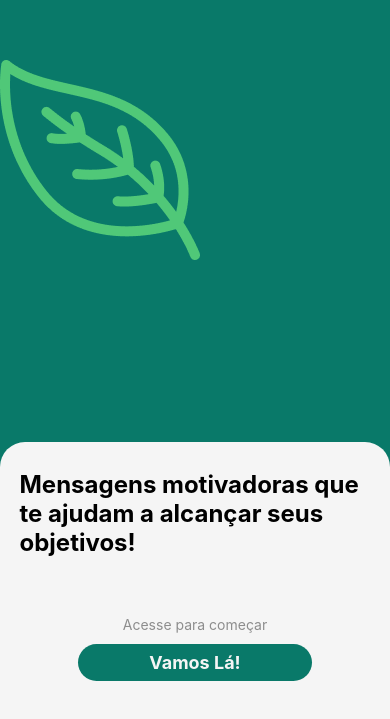
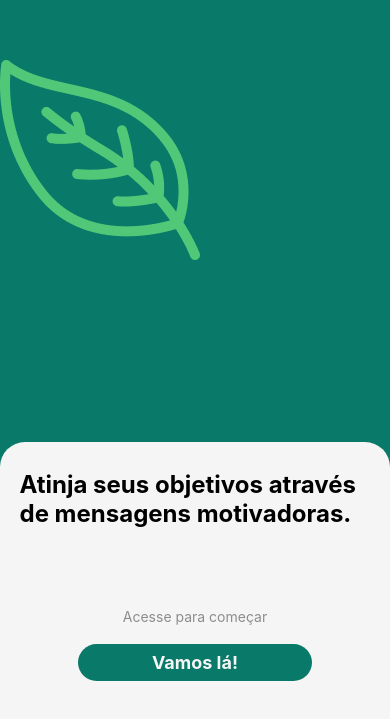
Before and after one commit to Joao-Grilo/Inspire-Me, a React Native app: screen /Welcome in a window 390 px wide. Shown: the part 121-840 px from the top of the page. Built offline with nearby package versions, Linux system fonts and the light colour scheme.

Commit message:
Latest version

```diff
--- a/src/pages/Register/index.js
+++ b/src/pages/Register/index.js
@@ -1,10 +1,12 @@
 import { useNavigation } from '@react-navigation/native';
 import React from 'react';
 import { View, Text, StyleSheet, TextInput, TouchableOpacity, Image } from 'react-native'
+import * as Animatable from 'react-native-animatable'
 
 
 export default function SignIn() {
     const navigation = useNavigation();
+
 
     return (
         <View style={styles.container}>
@@ -16,7 +18,7 @@ export default function SignIn() {
             <View style={styles.containerForm}>
                 <Text style={styles.welcomeText}>Cadastro</Text>
 
-                <Text style={styles.inputTitle}>Nome Completo</Text>
+                <Text style={styles.inputTitle}>Nome completo</Text>
                 <TextInput placeholder='Insira seu nome' style={styles.inputText}/>
 
                 <Text style={styles.inputTitle}>Email</Text>
--- a/src/pages/Welcome/index.js
+++ b/src/pages/Welcome/index.js
@@ -16,19 +16,20 @@ export default function Welcome() {
     return (
         <View style={styles.container}>
             <View style={styles.containerLogo}>
-                <Image
+                <Animatable.Image
+                    animation='flipInY'
                     source={require('../../assets/leaf-logo.png')}
                     style={{width: '200px'}}
                     resizeMode='contain'/>
             </View>
             <Animatable.View delay={600} animation='fadeInUp' style={styles.containerForm}>
-                <Text style={styles.title}>Mensagens motivadoras que te ajudam a alcançar seus objetivos!</Text>
+                <Text style={styles.title}>Atinja seus objetivos através de mensagens motivadoras.</Text>
                 <Text style={styles.auxText}>Acesse para começar</Text>
 
                 <TouchableOpacity
                 style={styles.button}
                 onPress={ () => navigation.navigate('SignIn')}>
-                    <Text style={styles.buttonText}>Vamos Lá!</Text>
+                    <Text style={styles.buttonText}>Vamos lá!</Text>
                 </TouchableOpacity>
             </Animatable.View>
 
@@ -69,7 +70,7 @@ const styles = StyleSheet.create({
     auxText:{
         color: '#8D8D8D',
         position: 'absolute',
-        bottom: '32%',
+        bottom: '35%',
         alignSelf: 'center',
     },
 
@@ -89,6 +90,6 @@ const styles = StyleSheet.create({
         fontSize: 18,
         color: '#F5F5F5',
         fontWeight: 'bold',
-    }
+    },
 
 })
```
Also changed, not shown: 1 other file (tests, documents, lock files or other folders).
